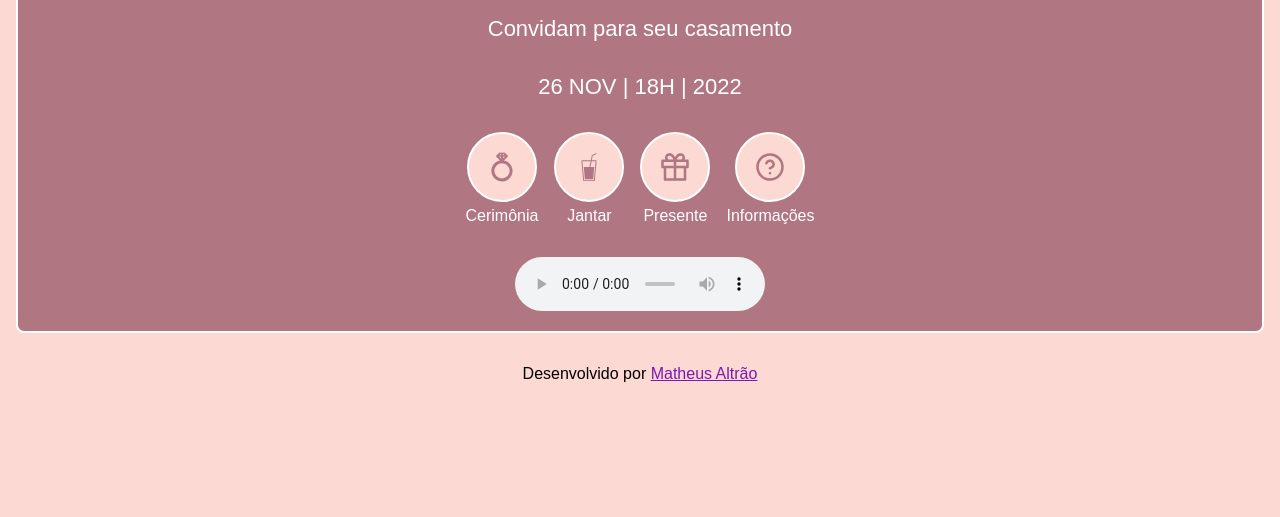
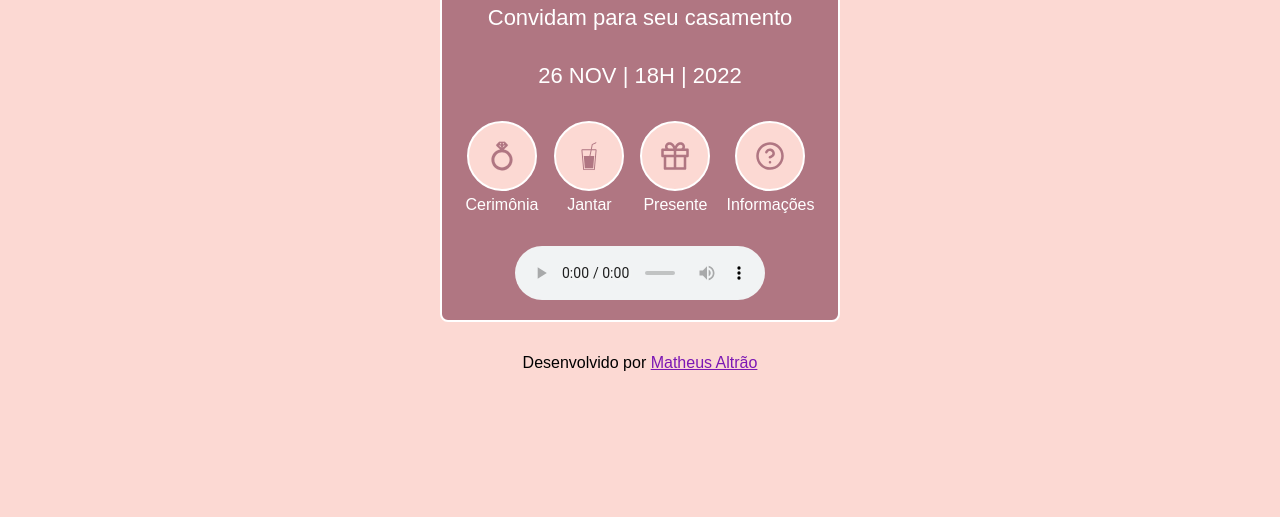
Before and after one commit to MatheusAltrao/Casamento, a plain HTML site: page index.html in a window 1280 px wide. Shown: the part 440-957 px from the top of the page. Drawn offline with Linux system fonts and the light colour scheme; a web font is replaced by a local one.

Commit message:
para computador

```diff
--- a/style.css
+++ b/style.css
@@ -279,9 +279,29 @@ audio {
 }
 
 
-@media (max-width:330px) {
+@media (max-width:374px) {
   .buttons a {
     height: 43px;
     width: 43px;
   }
 }
+
+@media (min-width:500px) {
+
+  body {
+    height: 100vh;
+    width: 100vw;
+
+    display: flex;
+    align-items: center;
+    justify-content: center;
+    flex-direction: column;
+  }
+
+  .container {
+    width: 400px;
+    display: flex;
+    align-items: center;
+    justify-content: center;
+  }
+}
```
